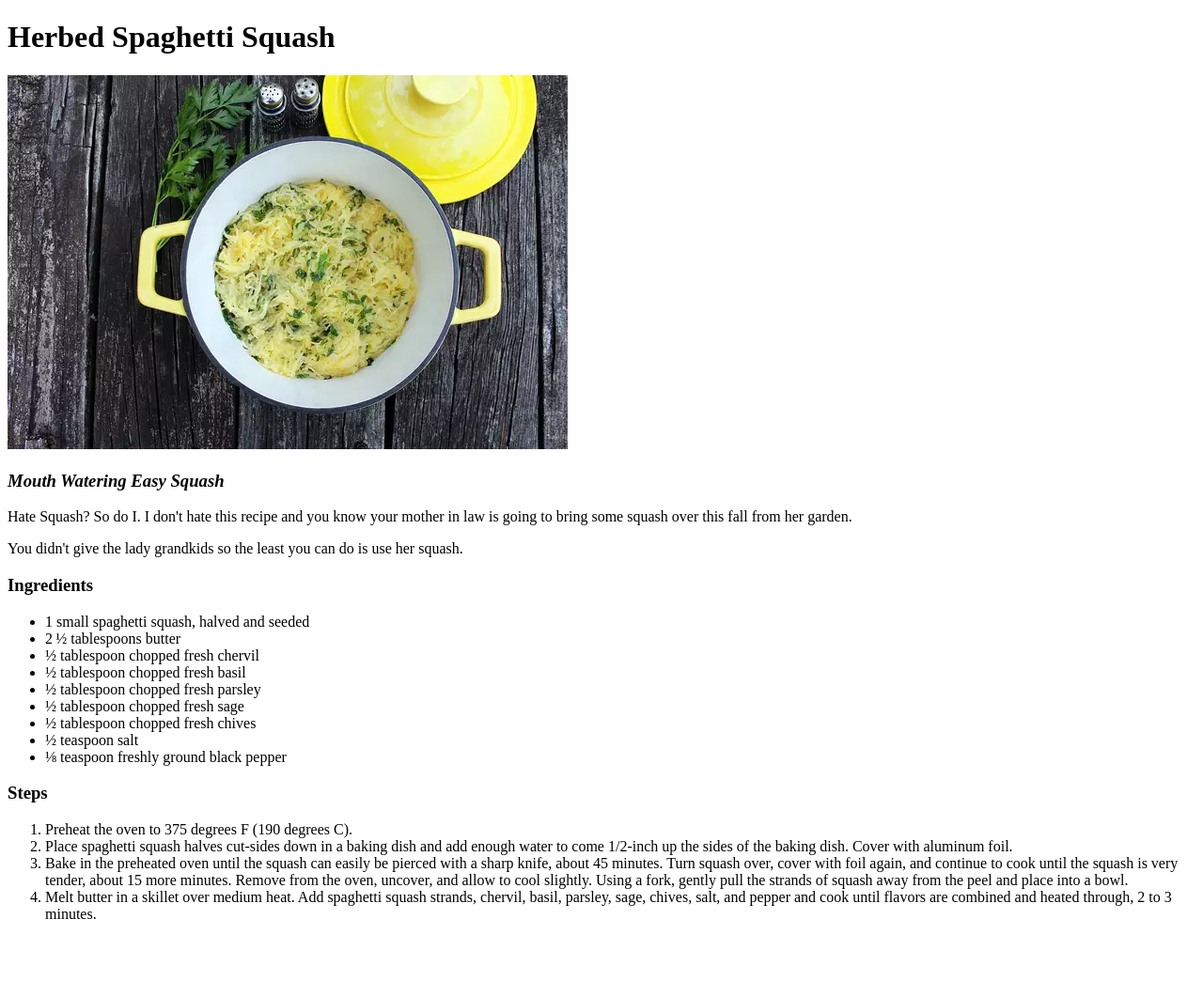
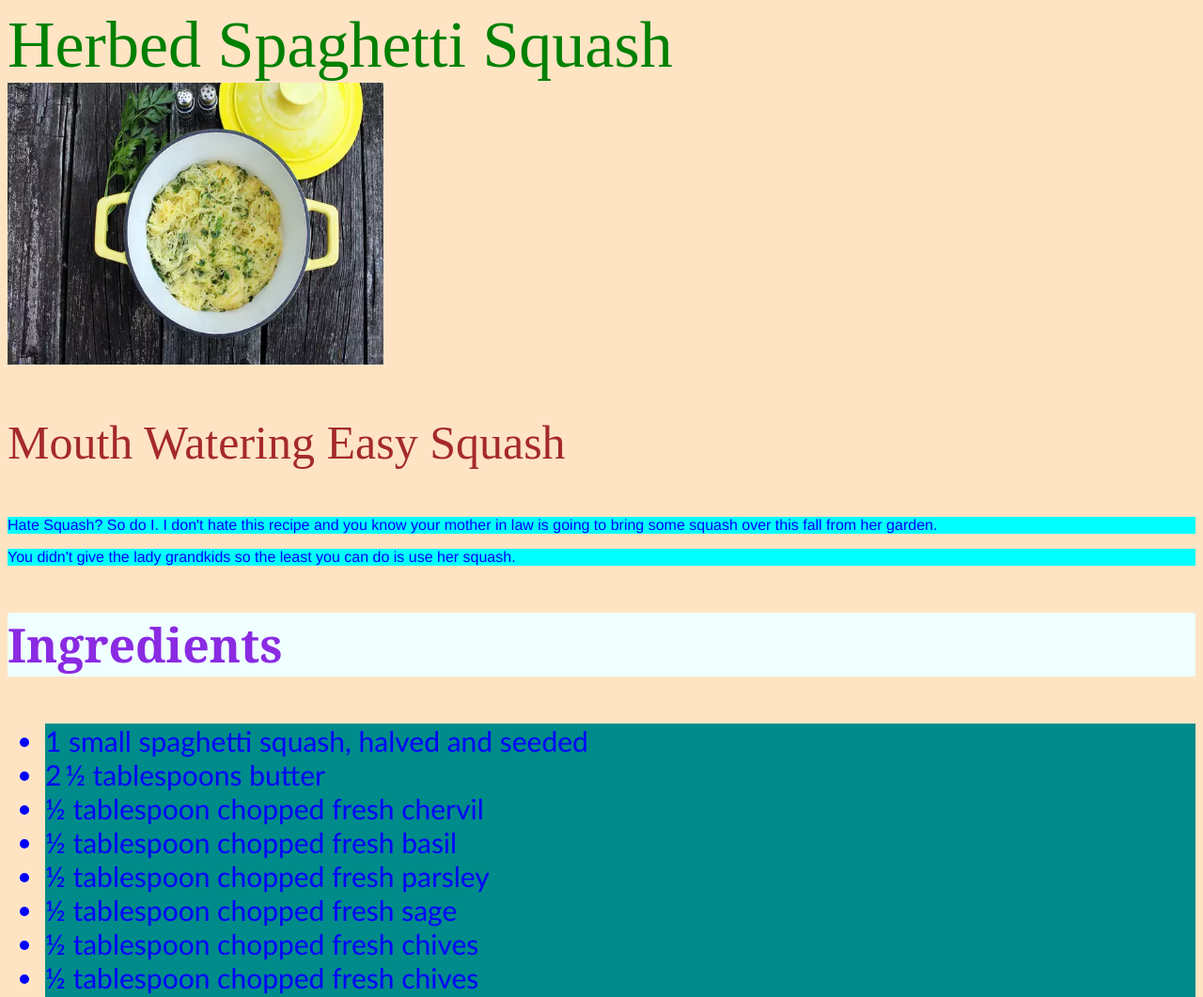
Before and after one commit to learnincoding/odin-recipes, a plain HTML site: page recipes/Herbed-Spaghetti-Squash.html in a window 1280 px wide. Shown: the top 1061 px of the page at 94% size. Before the commit the page ends 998 px from the top, so only its background shows below. Drawn offline with Linux system fonts and the light colour scheme.

Commit message:
Added CSS styling to page

```diff
--- a/recipes/Herbed-Spaghetti-Squash.html
+++ b/recipes/Herbed-Spaghetti-Squash.html
@@ -5,32 +5,39 @@
     <meta http-equiv="X-UA-Compatible" content="IE=edge">
     <meta name="viewport" content="width=device-width, initial-scale=1.0">
     <title>Document</title>
+    <link rel="stylesheet" type="text/css" href="herbedsp.css">
+
 </head>
-    <h1>Herbed Spaghetti Squash</h1>
+    <div class="koke">Herbed Spaghetti Squash</div>
 
     <img src="../images/Spaghetti.webp"
 
-           <p><h3><em><strong></strong>Mouth Watering Easy Squash</h3></p></em></strong>
+        width="400"
+        height="300">
 
-           <p>Hate Squash? So do I. I don't hate this recipe and you know your mother in law is going to bring some squash over this fall from her garden.</p>
+           <p class="mouth">Mouth Watering Easy Squash</p>
 
-            <p>You didn't give the lady grandkids so the least you can do is use her squash.</p>
+           <p class="hate">Hate Squash? So do I. I don't hate this recipe and you know your mother in law is going to bring some squash over this fall from her garden.</p>
 
-            <h3><strong>Ingredients</strong></h3>
+            <p class="hate">You didn't give the lady grandkids so the least you can do is use her squash.</p>
+
+            <p class="ingredients">Ingredients</p>
 
                     <ul>
-                        <li>1 small spaghetti squash, halved and seeded</li>
-                        <li>2 ½ tablespoons butter</li>
-                        <li>½ tablespoon chopped fresh chervil</li>
-                        <li>½ tablespoon chopped fresh basil</li>
-                        <li>½ tablespoon chopped fresh parsley</li>
-                        <li>½ tablespoon chopped fresh sage</li>
-                        <li>½ tablespoon chopped fresh chives</li>
-                        <li>½ teaspoon salt</li>
-                        <li>⅛ teaspoon freshly ground black pepper</li>
+                        <li class="spoon">1 small spaghetti squash, halved and seeded</li>
+                        <li class="spoon" >2 ½ tablespoons butter</li>
+                        <li class="spoon">½ tablespoon chopped fresh chervil</li>
+                        <li class="spoon">½ tablespoon chopped fresh basil</li>
+                        <li class="spoon">½ tablespoon chopped fresh parsley</li>
+                        <li class="spoon">½ tablespoon chopped fresh sage</li>
+                        <li class="spoon">½ tablespoon chopped fresh chives</li>
+                        <li class="spoon" >½ tablespoon chopped fresh chives</li>
+                        <li class="spoon" >½ tablespoon chopped fresh chives</li>
+                        <li class="spoon">½ teaspoon salt</li>
+                        <li class="spoon">⅛ teaspoon freshly ground black pepper</li>
                     </ul>
 
-            <h3><strong>Steps</strong></h3>
+            <p class="steps">Steps</p>
 
                     <ol>
                         <li>Preheat the oven to 375 degrees F (190 degrees C).</li>
--- /dev/null
+++ b/recipes/herbedsp.css
@@ -0,0 +1,41 @@
+
+
+* {
+    color:brown;
+    background-color: bisque;
+}
+
+.hate {
+    color: blue;
+    font-family:'Franklin Gothic Medium', 'Arial Narrow', Arial, sans-serif;
+    background-color: Aqua;
+
+}
+
+.ingredients {
+    align-items: center;
+    font-weight: 700;
+    color: blueviolet;
+    background-color: azure;
+    font-family: Georgia, 'Times New Roman', Times, serif;
+    font-size: 40px;
+
+}
+
+.mouth,
+.ingredients,
+.steps {
+    font-size: 50px;
+}
+
+.spoon {
+    font-size: 30px;
+    color: blue;
+    font-family: 'Trebuchet MS', 'Lucida Sans Unicode', 'Lucida Grande', 'Lucida Sans', Arial, sans-serif;
+    background-color: darkcyan;
+}
+
+.koke {
+    color: green;
+    font-size: 70px;
+}
--- /dev/null
+++ b/recipes/holy.css
@@ -0,0 +1,4 @@
+
+* {
+    background-color: bisque;
+}
--- /dev/null
+++ b/recipes/taco.css
@@ -0,0 +1,4 @@
+
+* {
+    background-color: bisque;
+}
```
Also changed, not shown: index.html (+4 -2 lines), recipes/Holy-Guacamole.html (+6 -1 lines), recipes/Taco-seasoning.html (+7 -1 lines), style-recipe.css (added, +14 -0 lines).
